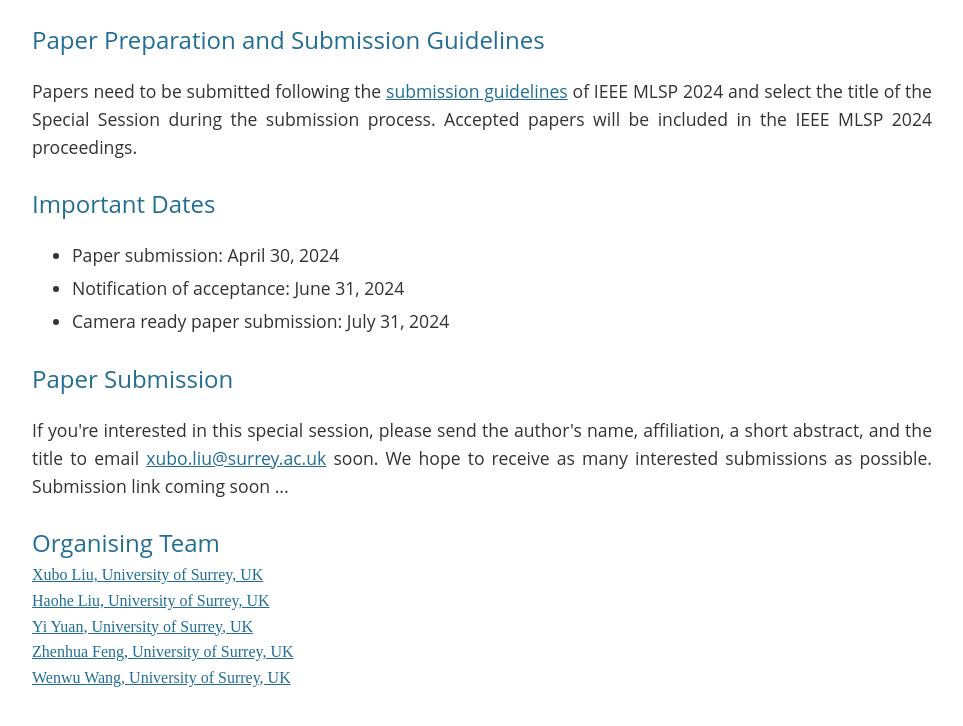
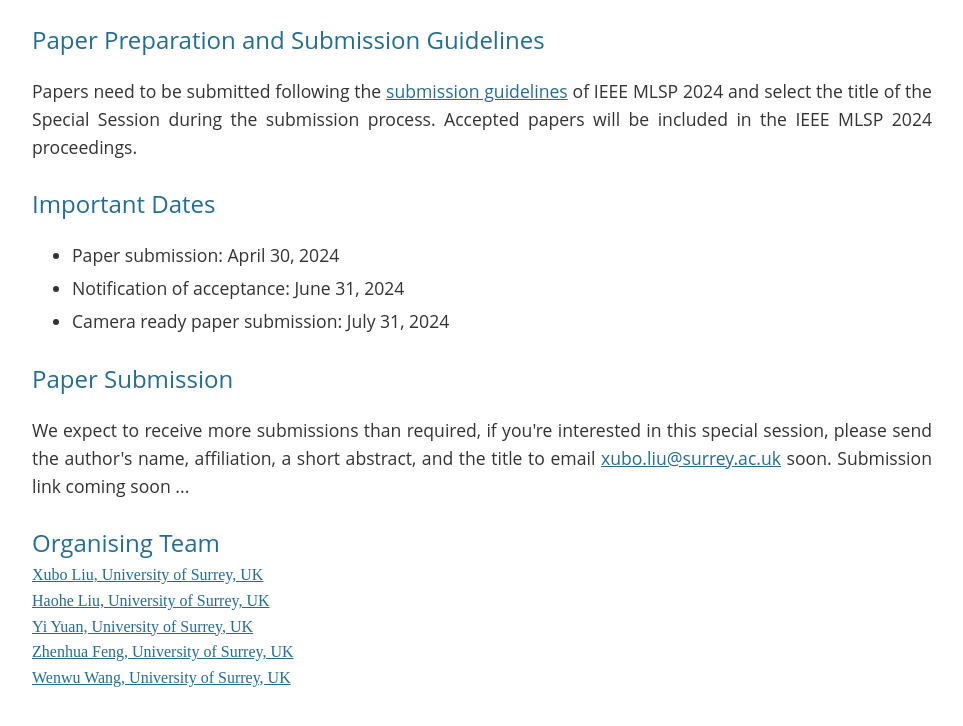
Before and after one commit to yyua8222/MLSP-web, a plain HTML site: page index.html in a window 1280 px wide. Shown: the part 1480-2206 px from the top of the page, without its empty margins (158-1121 px from the left). Drawn offline with Linux system fonts and the light colour scheme.

Commit message:
Update index.html

```diff
--- a/index.html
+++ b/index.html
@@ -205,8 +205,8 @@
 
 
     <h3>Paper Submission</h3>
-    <p>If you're interested in this special session, please send the author's name, affiliation, a short abstract, and the title to email <a href="mailto:xubo.liu@surrey.ac.uk">xubo.liu@surrey.ac.uk</a>
-    soon. We hope to receive as many interested submissions as possible. Submission link coming soon ...</p>
+    <p>We expect to receive more submissions than required, if you're interested in this special session, please send the author's name, affiliation, a short abstract, and the title to email <a href="mailto:xubo.liu@surrey.ac.uk">xubo.liu@surrey.ac.uk</a>
+    soon. Submission link coming soon ...</p>
 
 
 
```
